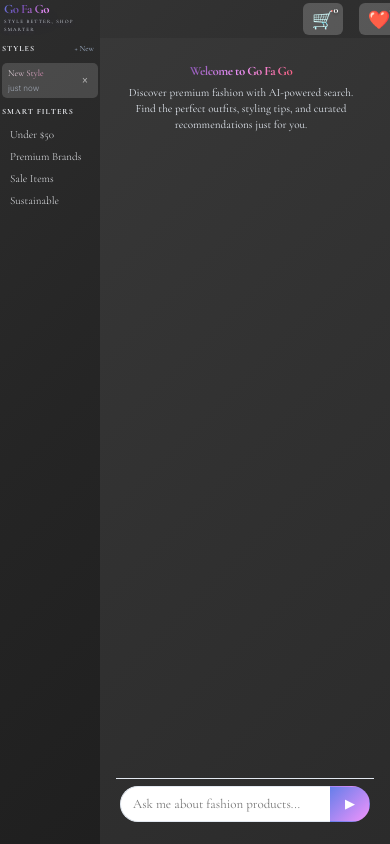
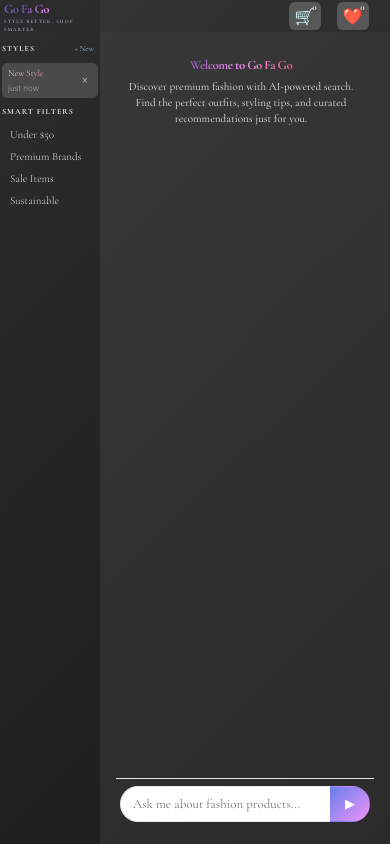
Before and after one commit to raja-datascientist/GoFaGo, a Flask app: page / in a window 390 px wide. Run offline with Flask 3, Linux system fonts and the light colour scheme; some libraries are stand-ins or nearby versions; some web fonts are replaced.

Commit message:
Optimize mobile banner icons and toast positioning
- Adjusted desktop icons to 70% position for better visibility
- Updated mobile icons to 65% position (further left)
- Reduced mobile banner container size (32px × 28px)
- Decreased mobile icon size to 16px
- Reduced mobile badge size to 9px
- Moved mobile toast further left to prevent cart collision
- Decreased mobile toast font size to 11px
- Updated toast positioning for both desktop and mobile
- Improved mobile layout with compact design

```diff
--- a/frontend_python/static/styles.css
+++ b/frontend_python/static/styles.css
@@ -300,7 +300,7 @@
     display: flex;
     justify-content: flex-start;
     align-items: center;
-    padding-left: 75%;
+    padding-left: 70%;
 }
 
 .banner-icons {
@@ -1604,7 +1604,7 @@
 /* Toast Notification */
 .toast {
     position: absolute;
-    left: calc(75% - 160px);
+    left: calc(70% - 160px);
     top: 50%;
     transform: translateY(-50%);
     background: transparent;
@@ -1957,30 +1957,31 @@
 
     /* Sticky Banner Mobile */
     .sticky-banner {
-        padding: 3px 12px;
-        padding-left: 70%;
+        padding: 2px 8px;
+        padding-left: 65%;
     }
 
     /* Toast Mobile */
     .toast {
-        left: calc(70% - 140px);
+        left: calc(65% - 160px);
+        font-size: 11px;
     }
 
     .banner-link {
-        width: 40px;
-        height: 32px;
+        width: 32px;
+        height: 28px;
         border-radius: 6px;
     }
 
     .banner-icon {
-        font-size: 18px;
+        font-size: 16px;
     }
 
     .banner-badge {
-        font-size: 10px;
+        font-size: 9px;
         padding: 1px 3px;
-        min-width: 12px;
-        height: 12px;
+        min-width: 10px;
+        height: 10px;
         top: 1px;
         right: 1px;
         background: transparent;
```
